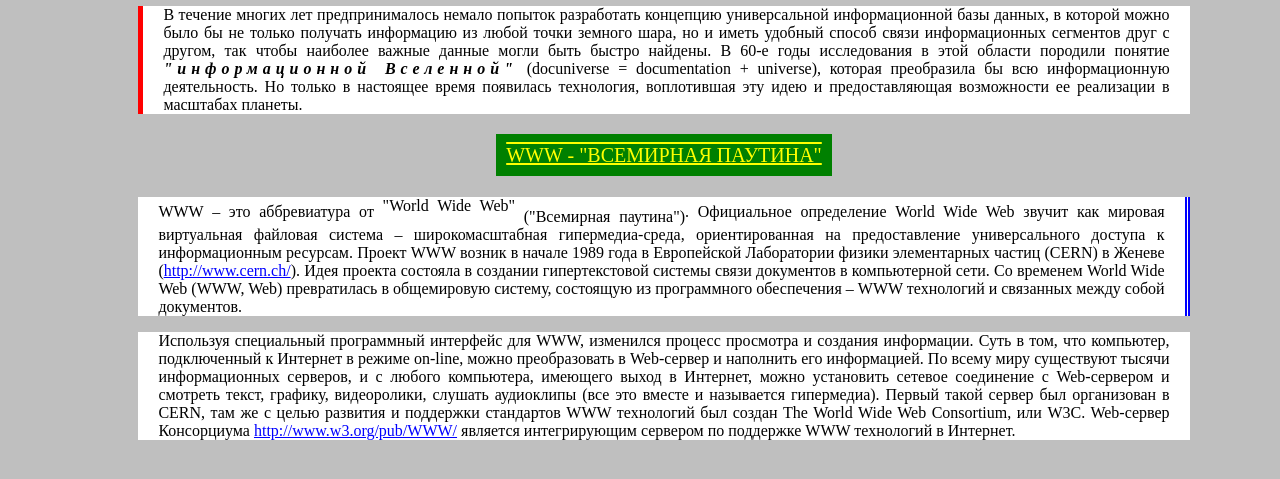
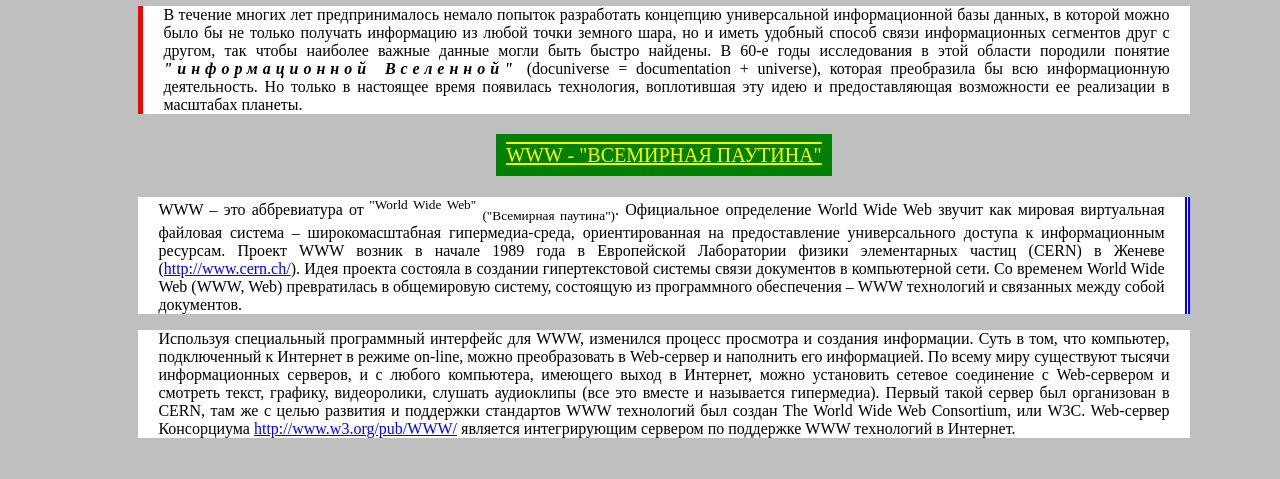
Before and after one commit to 1135586/html_css_js_laboratornie, a plain HTML site: page laba_7/laba_7.htm in a window 1280 px wide. Shown: the part 71-550 px from the top of the page. Drawn offline with Linux system fonts and the light colour scheme.

Commit message:
virtical allingn super to <sup>
virtical allingn super to <sup>

```diff
--- a/laba_7/laba_7.htm
+++ b/laba_7/laba_7.htm
@@ -21,7 +21,7 @@
             возможности ее реализации в масштабах планеты.
          </p>
          <p class="center"><span class="podcherknyt">WWW - "ВСЕМИРНАЯ ПАУТИНА"</span></p>
-         <p class="two abzats">WWW – это аббревиатура от<span id="upper"> "World Wide Web"</span> <span id="under">("Всемирная паутина")</span>.
+         <p class="two abzats">WWW – это аббревиатура от<sup> "World Wide Web"</sup> <sub>("Всемирная паутина")</sub>.
             Официальное определение World Wide Web звучит как мировая виртуальная
             файловая система – широкомасштабная гипермедиа-среда, ориентированная на
             предоставление универсального доступа к информационным ресурсам.
@@ -99,12 +99,6 @@
          margin-left: -3px;
          color:blue;
          }
-         #upper{
-         vertical-align: super;
-         }
-         #under{
-         vertical-align: sub;
-         }
          .podcherknyt{
          background: green;
          color: yellow;
```
